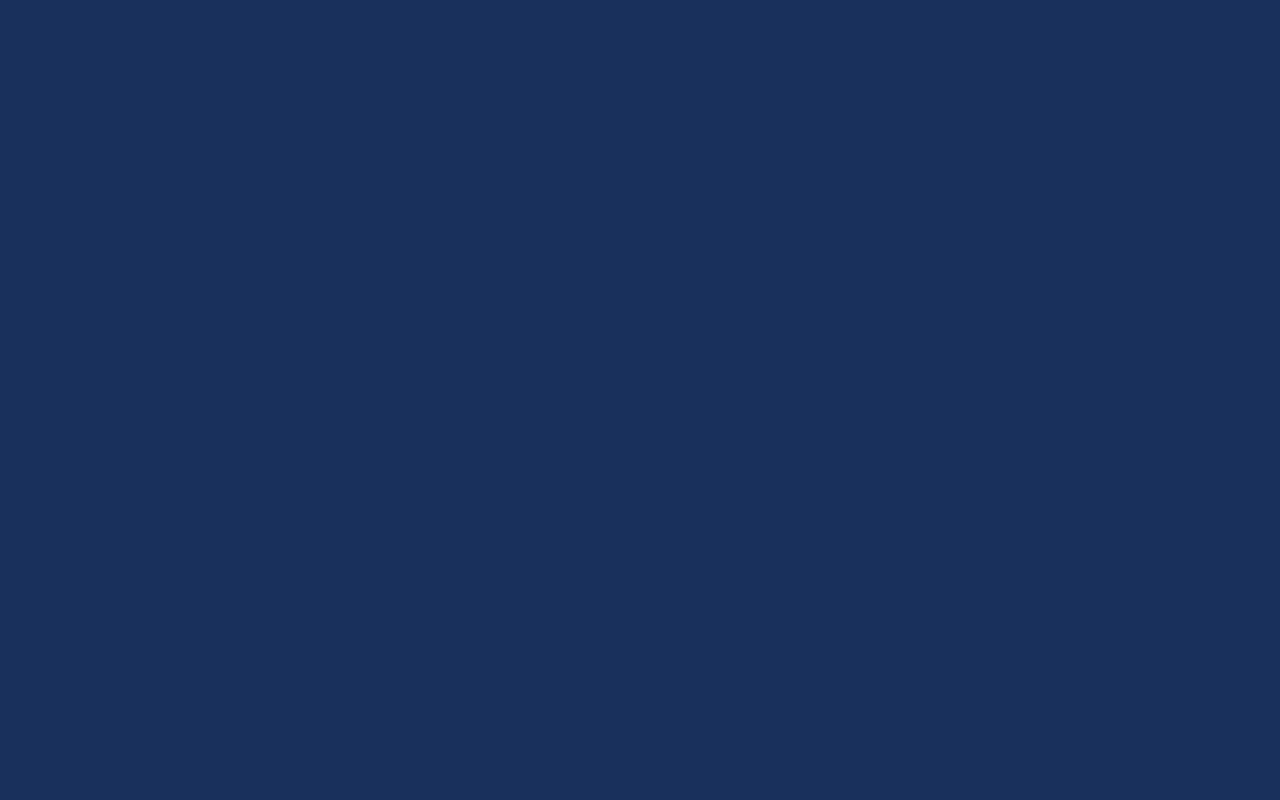
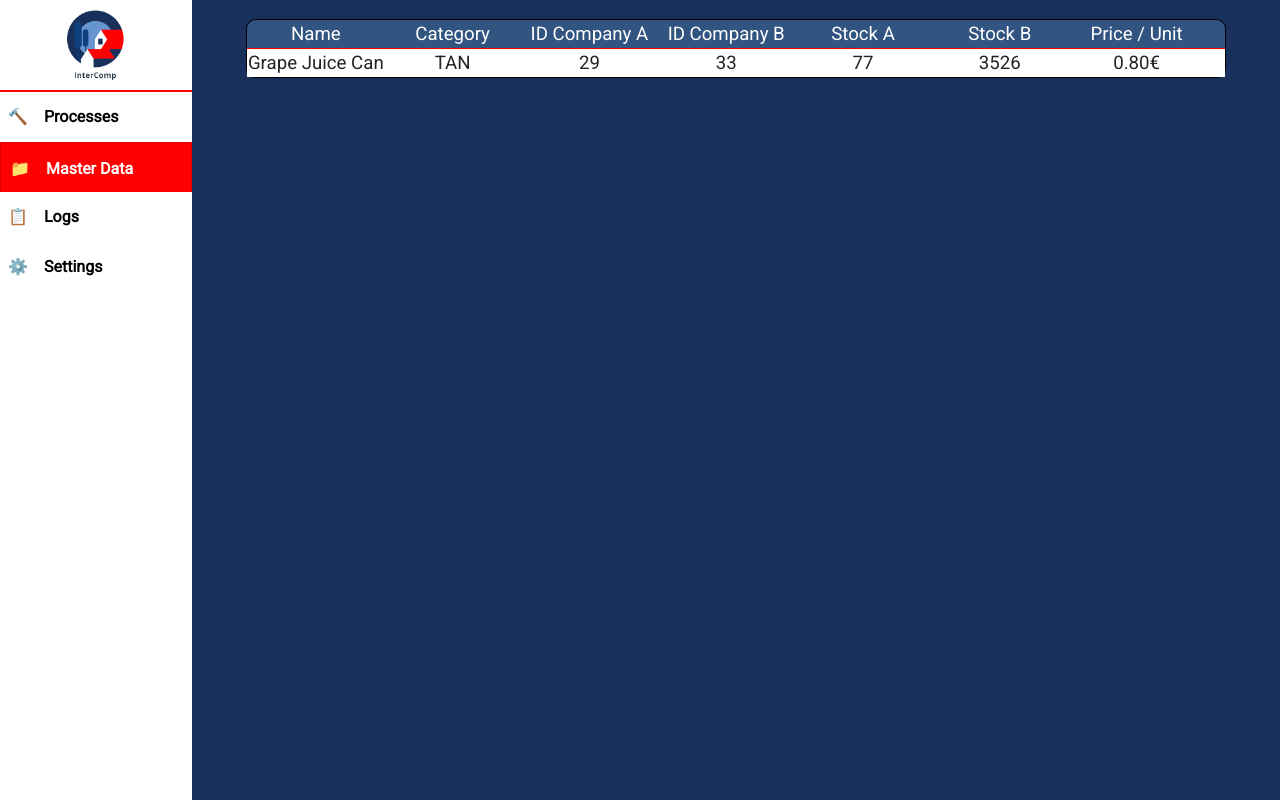
Before and after one commit to TomasNovo/FEUP-SINF, a React (Create React App) app in the folder frontend/: page /inventory in a window 1280 px wide. Built offline with nearby package versions, Linux system fonts and the light colour scheme; some icons are missing.

Commit message:
feat: started work on inventory page

```diff
--- a/frontend/src/components/App/App.js
+++ b/frontend/src/components/App/App.js
@@ -4,6 +4,7 @@ import axios from 'axios';
 import Warehouses from '../Warehouses/Warehouses';
 // =======
 import Processes from '../Processes/Processes';
+import Inventory from '../Inventory/Inventory';
 import Logs from '../Logs/Logs';
 import Settings from '../Settings/Settings';
 
@@ -45,10 +46,10 @@ class App extends React.Component
 
 	};
 
-	render() {
+	render()
+	{
 		return (
 // <<<<<<< HEAD
-
 			<BrowserRouter>
             	<Switch>
             		<Route
@@ -56,19 +57,24 @@ class App extends React.Component
             			component={Processes}
             			exact={true}
             		/>
-    				<Route
+					<Route
+            			path="/warehouses"
+            			component={Warehouses}
+            			exact={true}
+            		/>
+					<Route
+            			path="/inventory"
+            			component={Inventory}
+            			exact={true}
+            		/>
+					<Route
             			path="/logs"
             			component={Logs}
             			exact={true}
             		/>
-            		<Route
+					<Route
             			path="/settings"
             			component={Settings}
-            			exact={true}
-            		/>
-					<Route
-            			path="/warehouses"
-            			component={Warehouses}
             			exact={true}
             		/>
             	</Switch>
--- /dev/null
+++ b/frontend/src/components/Inventory/Inventory.css
@@ -0,0 +1,58 @@
+@media (max-width: 961px)
+{
+    #inventory
+    {
+        font-size: 9pt !important;
+    }
+}
+
+@media (max-width: 562px)
+{
+    #inventory
+    {
+        font-size: 5pt !important;
+    }
+}
+
+#inventory
+{
+    width: 90%;
+    margin: 1em auto;
+    border: solid 1px black;
+    border-radius: 0.5em;
+    font-size: 14pt;
+}
+
+#inventory-header
+{
+    width: 100%;
+    border-radius: 0.5em 0.5em 0 0;
+    border-bottom: solid 1px red;
+    background-color: rgb(50, 84, 128);
+    color: white;
+    white-space: nowrap;
+    overflow-x: auto;
+}
+
+#inventory-header > *, .inventory-row > *
+{
+    display: inline-block;
+    width: 14%;
+    text-align: center;
+    min-width: 5em;
+    white-space: normal;
+}
+
+#inventory-data
+{
+    background-color: white;
+    white-space: nowrap;
+    overflow-x: auto;
+}
+
+.inventory-row
+{
+    width: 100%;
+
+
+}
--- /dev/null
+++ b/frontend/src/components/Inventory/Inventory.js
@@ -0,0 +1,44 @@
+import React from 'react';
+import './Inventory.css';
+import PageTemplate from '../PageTemplate/PageTemplate';
+
+class Inventory extends React.Component
+{
+    render()
+    {
+        return (
+            <PageTemplate page="inventory">
+                <div id="inventory">
+                    <div id="inventory-header">
+                        <span>Name</span>
+                        <span>Category</span>
+                        <span>ID Company A</span>
+                        <span>ID Company B</span>
+                        <span>Stock A</span>
+                        <span>Stock B</span>
+                        <span>Price / Unit</span>
+                    </div>
+                    <div id="inventory-data">
+                        <div class="inventory-row">
+                            <span>Grape Juice Can</span>
+                            <span>TAN</span>
+                            <span>29</span>
+                            <span>33</span>
+                            <span>77</span>
+                            <span>3526</span>
+                            <span>0.80€</span>
+                        </div>
+
+                    </div>
+                </div>
+            </PageTemplate>
+        );
+    }
+
+    componentDidMount()
+    {
+        document.title = "Inventory";
+    }
+}
+
+export default Inventory;
--- a/frontend/src/components/Navbar/Navbar.js
+++ b/frontend/src/components/Navbar/Navbar.js
@@ -47,7 +47,7 @@ class Navbar extends React.Component
                         </li>
                         <Accordion id="master-data">
                             <Card>
-                                <Card.Header id="inventory">
+                                <Card.Header>
                                     <Accordion.Toggle as={Button} variant="link" eventKey="master-data">
                                         <span role="img" aria-label="Master Data">📁</span>
                             		    Master Data
```
